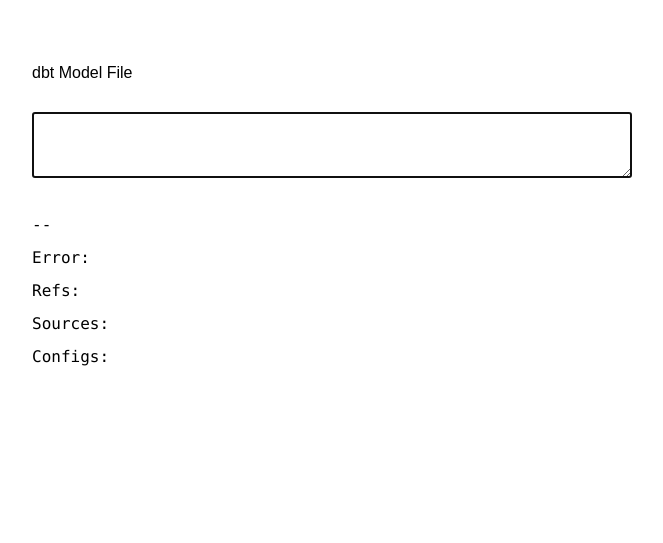
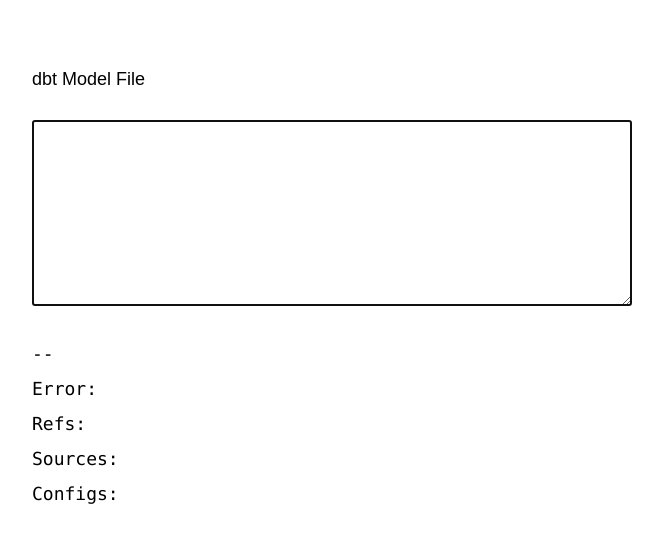
Before and after one commit to dbt-labs/dbt-extractor, a website: page demo/demo.html in a window 1280 px wide. Shown: the part 131-674 px from the top of the page, without its empty margins (308-971 px from the left). Drawn offline with Linux system fonts and the light colour scheme.

Commit message:
more formatting

```diff
--- a/demo/demo.html
+++ b/demo/demo.html
@@ -11,7 +11,7 @@
             <h1>dbt Tree-Sitter Demo</h1>
             <div class="vertical-flex">
                 <label>dbt Model File</label>
-                <textarea id="model" name="model" rows="4" cols="50" autofocus=autofocus></textarea>
+                <textarea id="model" name="model" rows="10" cols="50" autofocus=autofocus></textarea>
                 <div class="results vertical-flex">
                     <text id="time">--</text>
                     <text id="error">Error:</text>
--- a/demo/style.css
+++ b/demo/style.css
@@ -9,6 +9,7 @@
 
 body {
     font-family: Veranda, sans-serif;
+    font-size: 18px;
 }
 
 h1 {
@@ -28,6 +29,11 @@
     width: 100%;
 }
 
+textarea {
+    resize: vertical;
+    font-size: 16px;
+}
+
 .results {
     font-family: Monaco, monospace;
     margin-bottom: 30px;
@@ -41,9 +47,9 @@
 }
 
 .red {
-    background: red;
+    background: rgb(235, 154, 153);
 }
 
 .green {
-    background: green;
+    background: rgb(159, 235, 152);
 }
```
